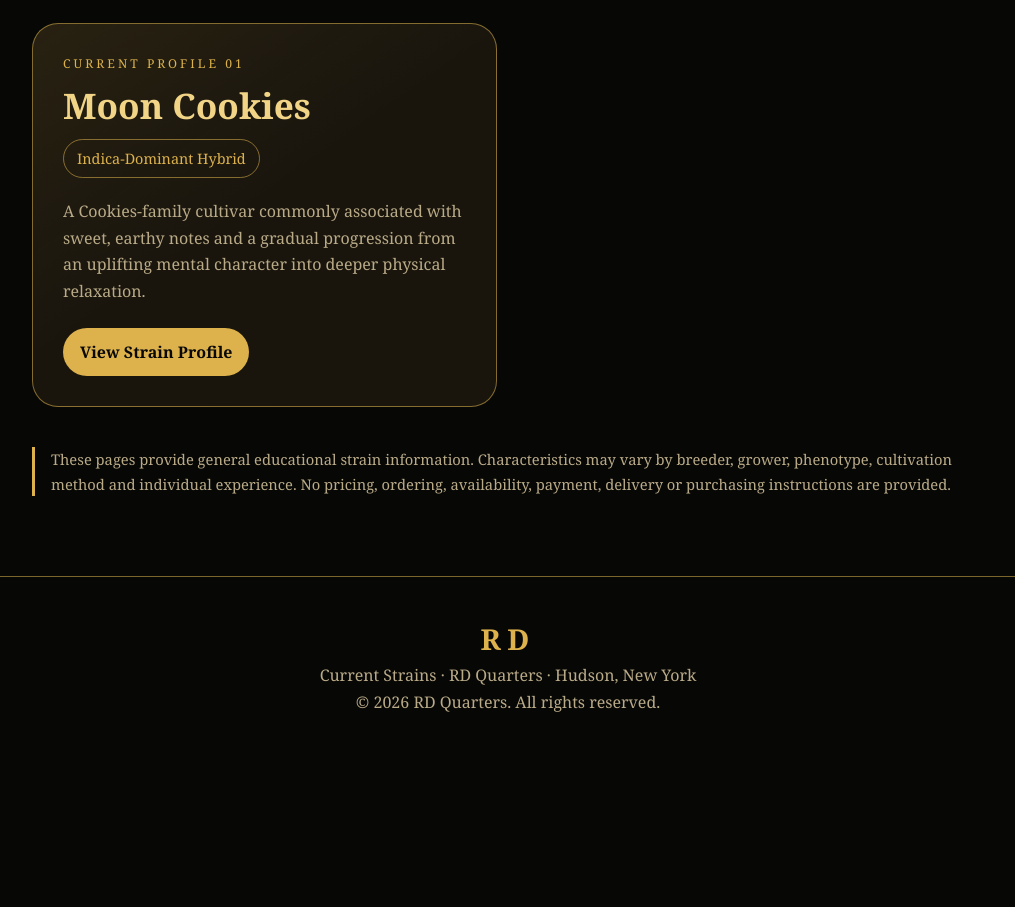
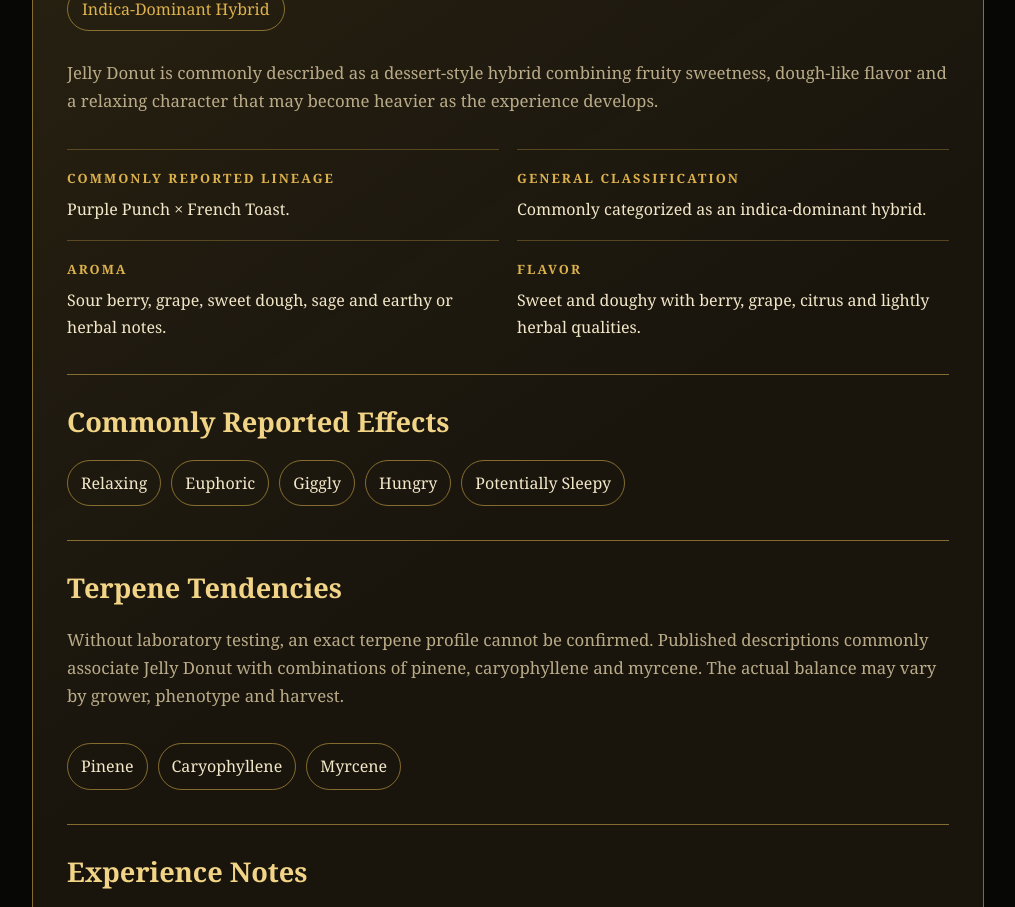
Before and after one commit to f75km4g798-cell/rdquarters.com, a plain HTML site: page strains/jelly-donut.html in a window 1280 px wide. Shown: the part 638-1545 px from the top of the page, without its empty margins (132-1147 px from the left). Before the commit the page ends 1403 px from the top, so only its background shows below. Drawn offline with Linux system fonts and the light colour scheme.

Commit message:
Update Jelly Donut profile

```diff
--- a/strains/jelly-donut.html
+++ b/strains/jelly-donut.html
@@ -13,7 +13,7 @@
     content="noindex, nofollow"
   >
 
-  <title>Current Strains | RD Quarters</title>
+  <title>Jelly Donut Strain Profile | RD Quarters</title>
 
   <style>
     :root {
@@ -45,7 +45,6 @@
       color: var(--cream);
       font-family: Georgia, "Times New Roman", serif;
       line-height: 1.65;
-      min-height: 100vh;
     }
 
     a {
@@ -77,7 +76,7 @@
       letter-spacing: 0.18em;
     }
 
-    .home-link {
+    .return-link {
       border: 1px solid var(--border);
       border-radius: 999px;
       padding: 8px 14px;
@@ -91,7 +90,7 @@
     }
 
     .eyebrow,
-    .card-label {
+    .section-label {
       color: var(--gold);
       text-transform: uppercase;
       letter-spacing: 0.25em;
@@ -100,7 +99,7 @@
 
     h1 {
       color: var(--light-gold);
-      font-size: clamp(2.8rem, 10vw, 5.5rem);
+      font-size: clamp(3rem, 11vw, 6rem);
       line-height: 1;
       margin: 16px 0 22px;
     }
@@ -118,27 +117,7 @@
       padding: 55px 24px 80px;
     }
 
-    .section-title {
-      color: var(--light-gold);
-      font-size: clamp(2rem, 7vw, 3.4rem);
-      line-height: 1.1;
-      margin-bottom: 14px;
-    }
-
-    .section-intro {
-      color: var(--muted);
-      max-width: 720px;
-      margin-bottom: 34px;
-    }
-
-    .strain-grid {
-      display: grid;
-      grid-template-columns: repeat(2, 1fr);
-      gap: 22px;
-    }
-
-    .strain-card {
-      display: block;
+    .profile-card {
       border: 1px solid var(--border);
       border-radius: 26px;
 
@@ -150,21 +129,13 @@
         ),
         var(--panel);
 
-      padding: 30px;
-      transition:
-        transform 0.2s ease,
-        border-color 0.2s ease;
-    }
-
-    .strain-card:hover {
-      transform: translateY(-3px);
-      border-color: var(--gold);
+      padding: 34px;
     }
 
     .strain-name {
       color: var(--light-gold);
-      font-size: 2.2rem;
-      line-height: 1.1;
+      font-size: clamp(2.3rem, 8vw, 4rem);
+      line-height: 1;
       margin: 12px 0 14px;
     }
 
@@ -172,32 +143,81 @@
       display: inline-block;
       border: 1px solid var(--border);
       border-radius: 999px;
-      padding: 7px 13px;
+      padding: 8px 14px;
       color: var(--gold);
-      margin-bottom: 20px;
-      font-size: 0.9rem;
+      margin-bottom: 28px;
     }
 
-    .strain-description {
+    .intro {
       color: var(--muted);
-      margin-bottom: 24px;
+      margin-bottom: 34px;
+      font-size: 1.05rem;
     }
 
-    .profile-button {
-      display: inline-block;
-      background: var(--gold);
-      color: #090805;
-      padding: 11px 17px;
-      border-radius: 999px;
-      font-weight: bold;
+    .grid {
+      display: grid;
+      grid-template-columns: repeat(2, 1fr);
+      gap: 18px;
     }
 
-    .information-note {
-      margin-top: 40px;
-      border-left: 3px solid var(--gold);
-      padding-left: 16px;
+    .field {
+      border-top: 1px solid rgba(221, 178, 76, 0.3);
+      padding-top: 18px;
+    }
+
+    .field h2 {
+      color: var(--gold);
+      font-size: 0.8rem;
+      letter-spacing: 0.16em;
+      text-transform: uppercase;
+      margin-bottom: 7px;
+    }
+
+    .effects-section,
+    .terpene-section,
+    .experience-section {
+      margin-top: 34px;
+      padding-top: 25px;
+      border-top: 1px solid var(--border);
+    }
+
+    .effects-section h2,
+    .terpene-section h2,
+    .experience-section h2 {
+      color: var(--light-gold);
+      margin-bottom: 15px;
+      font-size: 1.7rem;
+    }
+
+    .tag-list {
+      display: flex;
+      flex-wrap: wrap;
+      gap: 10px;
+    }
+
+    .tag {
+      border: 1px solid var(--border);
+      border-radius: 999px;
+      padding: 9px 13px;
+    }
+
+    .experience-card {
+      padding: 24px;
+      background: var(--dark);
+      border: 1px solid var(--border);
+      border-radius: 20px;
+    }
+
+    .experience-card p + p {
+      margin-top: 15px;
+    }
+
+    .source-note {
+      margin-top: 30px;
       color: var(--muted);
       font-size: 0.92rem;
+      border-left: 3px solid var(--gold);
+      padding-left: 15px;
     }
 
     footer {
@@ -215,11 +235,11 @@
     }
 
     @media (max-width: 700px) {
-      .strain-grid {
+      .grid {
         grid-template-columns: 1fr;
       }
 
-      .strain-card {
+      .profile-card {
         padding: 25px;
       }
     }
@@ -236,10 +256,10 @@
       </div>
 
       <a
-        class="home-link"
-        href="index.html"
+        class="return-link"
+        href="../current-strain.html"
       >
-        Return Home
+        Current Strains
       </a>
 
     </div>
@@ -248,72 +268,185 @@
   <section class="hero">
 
     <p class="eyebrow">
-      Educational Strain Library
+      Educational Strain Profile
     </p>
 
     <h1>
-      Current Strains
+      Jelly Donut
     </h1>
 
     <p class="hero-description">
-      Explore general educational profiles for the strains
-      currently being featured. Each profile includes commonly
-      reported lineage, aroma, flavor and experience information.
+      A general educational guide to the commonly reported
+      lineage, aroma, flavor and experience of Jelly Donut.
     </p>
 
   </section>
 
   <main>
 
-    <h2 class="section-title">
-      Active Profiles
-    </h2>
+    <article class="profile-card">
 
-    <p class="section-intro">
-      Select a strain to open its permanent informational page.
-      New profiles can be added here without changing the QR code.
-    </p>
+      <p class="section-label">
+        Featured Profile
+      </p>
 
-    <section class="strain-grid">
+      <h2 class="strain-name">
+        Jelly Donut
+      </h2>
 
-      <a
-        class="strain-card"
-        href="strains/moon-cookies.html"
-      >
+      <div class="strain-type">
+        Indica-Dominant Hybrid
+      </div>
 
-        <p class="card-label">
-          Current Profile 01
+      <p class="intro">
+        Jelly Donut is commonly described as a dessert-style
+        hybrid combining fruity sweetness, dough-like flavor
+        and a relaxing character that may become heavier
+        as the experience develops.
+      </p>
+
+      <div class="grid">
+
+        <div class="field">
+          <h2>Commonly Reported Lineage</h2>
+
+          <p>
+            Purple Punch × French Toast.
+          </p>
+        </div>
+
+        <div class="field">
+          <h2>General Classification</h2>
+
+          <p>
+            Commonly categorized as an indica-dominant hybrid.
+          </p>
+        </div>
+
+        <div class="field">
+          <h2>Aroma</h2>
+
+          <p>
+            Sour berry, grape, sweet dough, sage and
+            earthy or herbal notes.
+          </p>
+        </div>
+
+        <div class="field">
+          <h2>Flavor</h2>
+
+          <p>
+            Sweet and doughy with berry, grape, citrus
+            and lightly herbal qualities.
+          </p>
+        </div>
+
+      </div>
+
+      <section class="effects-section">
+
+        <h2>
+          Commonly Reported Effects
+        </h2>
+
+        <div class="tag-list">
+
+          <span class="tag">
+            Relaxing
+          </span>
+
+          <span class="tag">
+            Euphoric
+          </span>
+
+          <span class="tag">
+            Giggly
+          </span>
+
+          <span class="tag">
+            Hungry
+          </span>
+
+          <span class="tag">
+            Potentially Sleepy
+          </span>
+
+        </div>
+
+      </section>
+
+      <section class="terpene-section">
+
+        <h2>
+          Terpene Tendencies
+        </h2>
+
+        <p class="intro">
+          Without laboratory testing, an exact terpene profile
+          cannot be confirmed. Published descriptions commonly
+          associate Jelly Donut with combinations of pinene,
+          caryophyllene and myrcene. The actual balance may vary
+          by grower, phenotype and harvest.
         </p>
 
-        <h3 class="strain-name">
-          Moon Cookies
-        </h3>
+        <div class="tag-list">
 
-        <div class="strain-type">
-          Indica-Dominant Hybrid
+          <span class="tag">
+            Pinene
+          </span>
+
+          <span class="tag">
+            Caryophyllene
+          </span>
+
+          <span class="tag">
+            Myrcene
+          </span>
+
         </div>
 
-        <p class="strain-description">
-          A Cookies-family cultivar commonly associated with
-          sweet, earthy notes and a gradual progression from an
-          uplifting mental character into deeper physical relaxation.
-        </p>
+      </section>
 
-        <span class="profile-button">
-          View Strain Profile
-        </span>
+      <section class="experience-section">
 
-      </a>
+        <h2>
+          Experience Notes
+        </h2>
 
-    </section>
+        <div class="experience-card">
 
-    <p class="information-note">
-      These pages provide general educational strain information.
-      Characteristics may vary by breeder, grower, phenotype,
-      cultivation method and individual experience. No pricing,
-      ordering, availability, payment, delivery or purchasing
-      instructions are provided.
-    </p>
+          <p>
+            Jelly Donut is commonly associated with a cheerful
+            or euphoric beginning followed by increasing
+            physical relaxation.
+          </p>
+
+          <p>
+            Some users describe appetite stimulation,
+            laughter and sleepiness, making it commonly
+            associated with later-day or evening settings.
+          </p>
+
+          <p>
+            Individual experiences may differ based on tolerance,
+            amount used, product form, cultivation method
+            and personal response.
+          </p>
+
+        </div>
+
+      </section>
+
+      <p class="source-note">
+        This page provides general educational information based
+        on commonly published strain descriptions. Strain names
+        do not always represent identical genetics across every
+        breeder or cultivator. This page does not display pricing,
+        ordering, availability, payment, delivery or purchasing
+        instructions.
+      </p>
+
+    </article>
 
   </main>
 
@@ -324,7 +457,7 @@
     </div>
 
     <p>
-      Current Strains · RD Quarters · Hudson, New York
+      Jelly Donut Profile · RD Quarters · Hudson, New York
     </p>
 
     <p>
```
